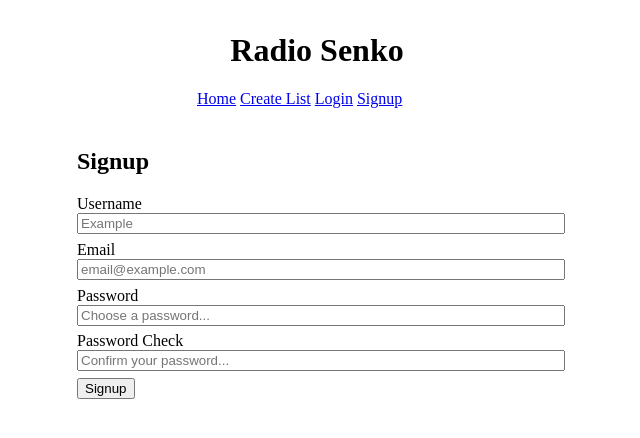
After one commit to connorwmackay/radioSenko, a Flask app: page /signup in a window 1280 px wide. The commit adds this page. Shown: the top 438 px of the page, without its empty margins (323-963 px from the left). Run offline with Flask 2, Linux system fonts and the light colour scheme.

Commit message:
New routes, better templating
Added login, signup routes. Improve Jinja templating, started support for create-list POST request.

```diff
--- a/app.py
+++ b/app.py
@@ -9,4 +9,4 @@ app.register_blueprint(routes)
 @app.route("/")
 def index():
     url_for('static', filename='style.css')
-    return render_template('index.html', track_src='#', track_title='Track Title')
+    return render_template('index.jinja', track_src='#', track_title='Track Title')
--- a/routes.py
+++ b/routes.py
@@ -6,10 +6,26 @@ routes = Blueprint('routes', __name__)
 
 @routes.route('/create-list', methods=('GET', 'POST'))
 def create_list():
+    url_for('static', filename='style.css')
     url_for('static', filename='create_list.css')
     url_for('static', filename='create_list.js')
 
     if request.method == 'POST':
-        pass
+        anime_list = request.form.getlist('animeList[]')
+        print(anime_list)
 
-    return render_template('create_list.html')
+    return render_template('create_list.jinja')
+
+
+@routes.route('/login', methods=('GET', 'POST'))
+def login():
+    url_for('static', filename='style.css')
+    url_for('static', filename='login.css')
+    return render_template('login.jinja')
+
+
+@routes.route('/signup', methods=('GET', 'POST'))
+def signup():
+    url_for('static', filename='style.css')
+    url_for('static', filename='signup.css')
+    return render_template('signup.jinja')
--- /dev/null
+++ b/static/signup.css
@@ -0,0 +1,9 @@
+#signupForm {
+    width: 30em;
+    margin: auto;
+}
+
+#signupForm input {
+    width: 100%;
+    margin-bottom: 0.5em;
+}
--- a/static/style.css
+++ b/static/style.css
@@ -8,18 +8,3 @@ nav {
     margin: auto;
     margin-bottom: 2.5em;
 }
-
-#radioContainer {
-    width: 30em;
-    margin: auto;
-}
-
-#radioTrackTitle {
-    text-align: center;
-    white-space: nowrap;
-    padding-bottom: 1em;
-}
-
-#radioTrackAudio {
-    width: 100%;
-}
--- /dev/null
+++ b/templates/base.jinja
@@ -0,0 +1,30 @@
+<!DOCTYPE html>
+<html lang="en">
+<head>
+    {% block head %}
+        <meta charset="UTF-8">
+        <meta http-equiv="X-UA-Compatible" content="IE=edge">
+        <meta name="viewport" content="width=device-width, initial-scale=1.0">
+        <link rel="stylesheet" href="/static/style.css">
+        <title>{% block title %} {% endblock %} - Radio Senko</title>
+    {% endblock %}
+</head>
+<body>
+    <header>
+        <h1 id="appTitle">Radio Senko</h1>
+
+        <nav>
+            <a href="/">Home</a>
+            <a href="/create-list">Create List</a>
+            <a href="/login">Login</a>
+            <a href="/signup">Signup</a>
+        </nav>
+    </header>
+
+    <div id="mainContent">
+        {% block mainContent %}
+
+        {% endblock %}
+    </div>
+</body>
+</html>
--- /dev/null
+++ b/templates/signup.jinja
@@ -0,0 +1,24 @@
+{% extends 'base.jinja' %}
+{% block title %}Signup{% endblock %}
+{% block head %}
+    {{ super() }}
+    <link rel="stylesheet" href="/static/signup.css">
+{% endblock %}
+{% block mainContent %}
+    <form action="/signup" id="signupForm" autocomplete="off">
+        <h2>Signup</h2>
+        <label for="username">Username</label>
+        <input type="text" name="username" id="usernameInput" placeholder="Example">
+
+        <label for="email">Email</label>
+        <input type="email" name="email" id="emailInput" placeholder="email@example.com">
+
+        <label for="password">Password</label>
+        <input type="password" name="password" id="passwordInput" placeholder="Choose a password...">
+
+        <label for="passwordCheck">Password Check</label>
+        <input type="password" name="passwordCheck" id="passwordCheckInput" placeholder="Confirm your password...">
+
+        <button type="submit">Signup</button>
+    </form>
+{% endblock %}
```
Also changed, not shown: static/create_list.js (+8 -0 lines), static/home.css (added, +14 -0 lines), static/login.css (added, +9 -0 lines), templates/create_list.jinja (renamed from templates/create_list.html, +7 -21 lines), templates/index.html (deleted, +0 -26 lines), templates/index.jinja (added, +12 -0 lines), templates/login.jinja (added, +18 -0 lines).
